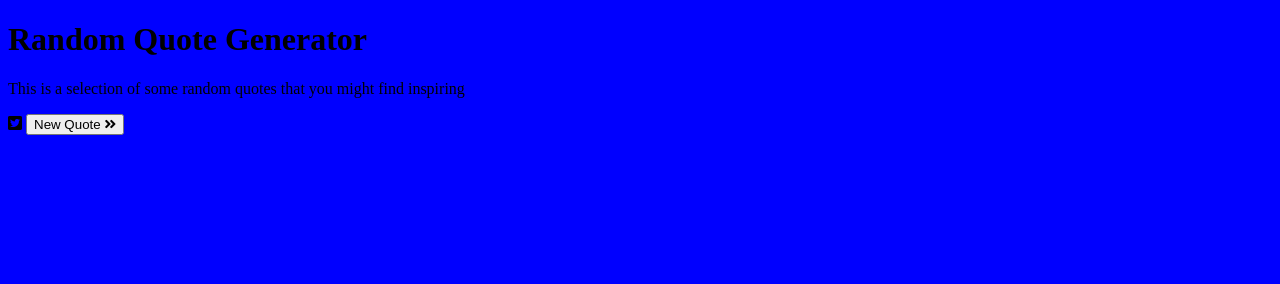
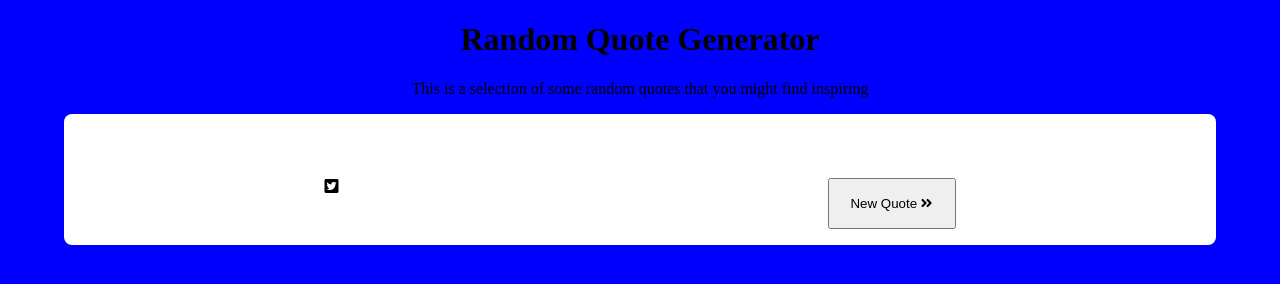
Before and after one commit to asaadb/random-quote-machine, a website: page app/index.html in a window 1280 px wide. Drawn offline with Linux system fonts and the light colour scheme; no server answers.

Commit message:
Style: initial styling

```diff
--- a/app/index.html
+++ b/app/index.html
@@ -4,8 +4,8 @@
     <meta  charset="utf-8">
     <meta name="viewport" content="width=device-width, initial-scale= 1">
     <link rel="stylesheet" href="https://use.fontawesome.com/releases/v5.3.1/css/all.css" integrity="sha384-mzrmE5qonljUremFsqc01SB46JvROS7bZs3IO2EmfFsd15uHvIt+Y8vEf7N7fWAU" crossorigin="anonymous">
+    <link href="https://fonts.googleapis.com/css?family=Lobster+Two" rel="stylesheet">
     <link rel="stylesheet" href="css/styles.css">
-    <link href="https://fonts.googleapis.com/css?family=Montserrat" rel="stylesheet">
     <title>Random Quote Machaine</title>
   </head>
   <body>
--- a/app/sass/styles.scss
+++ b/app/sass/styles.scss
@@ -1,7 +1,76 @@
-.testing {
-width: percentage(5/7);
+$main-font: 'Lobster Two', cursive;
+
+html {
+    box-sizing: border-box;
 }
 
+*,
+*::before,
+*::after {
+    box-sizing: inherit;
+}
+
+html,
 body {
-  background: blue;
+    width: 100%;
+    height: 100%;
+    margin: 0;
+    padding: 0;
+    background-color: blue;
+
+    //text-align: center;
 }
+
+.main-container{
+
+  width:90%;
+  margin:0 auto;
+  .heading-container {
+    text-align: center;
+  }
+  .quote-container{
+    width:100%;
+    background:white;
+    padding:1rem;
+    border-radius:0.5rem;
+    .quote-box{
+      margin-bottom:1rem;
+      display:flex;
+      flex-flow: column wrap;
+      width:100%;
+      padding:1rem;;
+      p{
+        font-family: $main-font;
+        text-align: center;
+        width:100%;
+        padding:0;
+        line-height: 1rem;
+      }
+      span {
+        text-align: right;
+        width:100%;
+      }
+    }
+    .buttons-container{
+      display: flex;
+      flex-flow: row;
+      justify-content: space-around;
+      .newQuote {
+        width:8rem;
+        padding:1rem;
+        {
+          i {
+            width:2rem;
+            font-size:3rem;
+          }
+        }
+      }
+      }
+    }
+}
+#twitter {
+  i {
+    font-size:5rem;
+    color:yellow;
+  }
+}
```
Also changed, not shown: app/css/styles.css.
